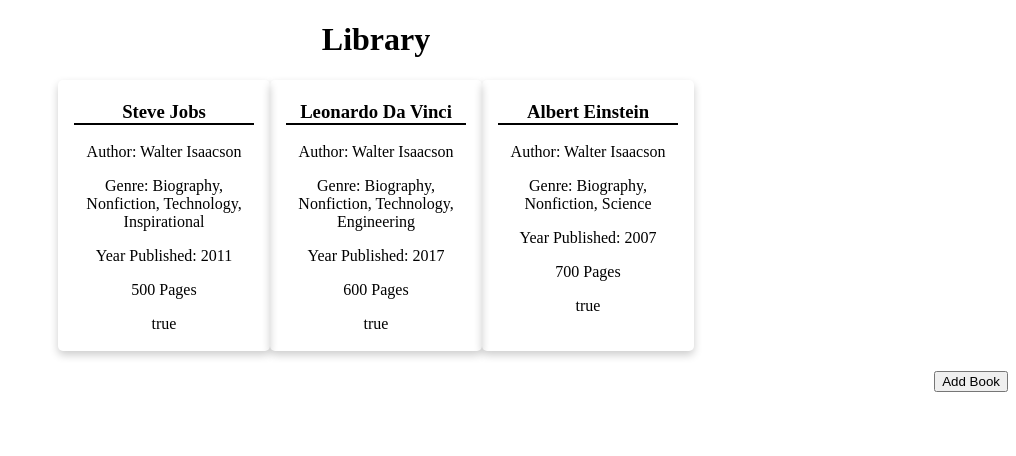
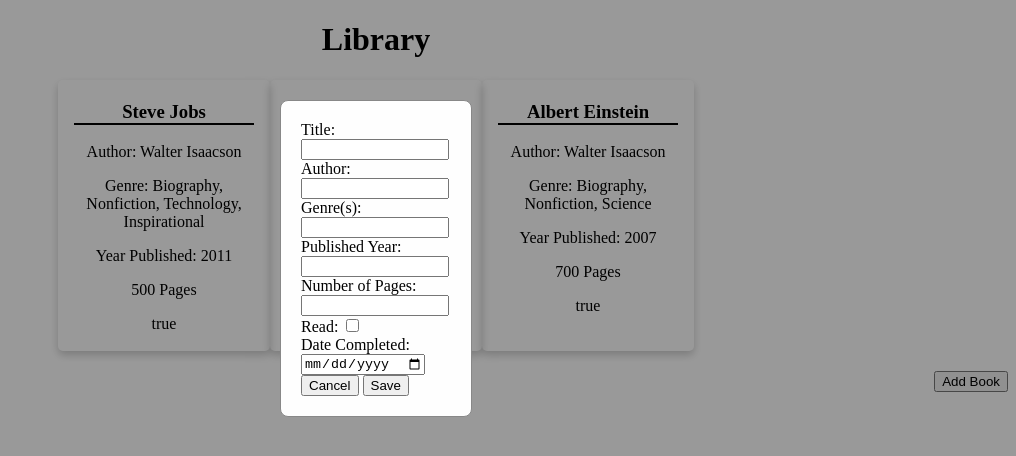
Before and after one commit to VincentProfile/TOP-library, a plain HTML site: page index.html in a window 1280 px wide. Both pictures are taken after a click on the button "Add Book". Shown: the whole page, without its empty margins (264-1280 px from the left). Drawn offline with Linux system fonts and the light colour scheme.

Commit message:
add basic form layout

```diff
--- a/index.html
+++ b/index.html
@@ -10,11 +10,41 @@
         <header>
             <h1 class="header">Library</h1>
         </header>
-        <div class="books">
+        <div class="books"></div>
 
+        <div id="bookModal" class="modal">
+            <div class="modal-content">
+                <form id = "bookForm" class="form">
+
+                    <Label for="title" class="label">Title:</Label>
+                    <input type="text" id="title" value="" class="input">
+
+                    <Label for="author" class="label">Author:</Label>
+                    <input type="text" id="author" value="" class="input">
+
+                    <Label for="genre" class="label">Genre(s):</Label>
+                    <input type="text" id="genre" value="" class="input">
+
+                    <Label for="year" class="label">Published Year:</Label>
+                    <input type="year" id="year" value="" class="input">
+
+                    <Label for="pages" class="label">Number of Pages:</Label>
+                    <input type="number" id="pages" value="" class="input">
+
+                    <Label for="read" class="label">Read:</Label>
+                    <input type="checkbox" id="read" value="" class="input"><br>
+
+                    <Label for="completedDate" class="label">Date Completed:</Label>
+                    <input type="date" id="completedDate" value="" class="input">
+
+                    <button class="button" id="closeForm">Cancel</button>
+                    <button class="button" id="addBook">Save</button>
+                </form>
+            </div>
         </div>
+
         <div class="controls">
-            <button class="addBook">Add Book</button>
+            <button class="button" id="openModal">Add Book</button>
         </div>
         <script src="index.js"></script>
     </body>
--- a/index.js
+++ b/index.js
@@ -6,6 +6,7 @@ let myLibrary = [
         Year: 2011,
         'Number of Pages': 500,
         Read: true,
+        DateCompleted: '01-01-2021',
     },
     {
         Title: 'Leonardo Da Vinci',
@@ -14,6 +15,7 @@ let myLibrary = [
         Year: 2017,
         'Number of Pages': 600,
         Read: true,
+        DateCompleted: '01-01-2021',
 
     },
     {
@@ -23,6 +25,7 @@ let myLibrary = [
         Year: 2007,
         'Number of Pages': 700,
         Read: true,
+        DateCompleted: '01-01-2021',
     },
 ];
 
@@ -30,12 +33,28 @@ function Book() {
     // constructor
 }
 
-function addBookToLibrary() {
+function addBookToLibrary(e) {
     // do stuff
 }
 
-const addBook = document.querySelector('.addBook');
-addBook.addEventListener('click', addBookToLibrary());
+const addBook = document.querySelector('#openModal');
+addBook.addEventListener('click', showForm);
+
+const form = document.querySelector('.modal');
+function showForm(){
+    form.style.display = 'block';
+}
+
+const cancelForm = document.querySelector('#closeForm');
+//cancelForm.addEventListener('click', closeForm);
+window.addEventListener('click', closeForm);
+
+function closeForm(e){
+    if (e.target == form) {
+        form.style.display = "none";
+    }
+}
+
 
 const books = document.querySelector('.books');
 
--- a/style.css
+++ b/style.css
@@ -27,3 +27,28 @@
     justify-content: flex-end;
     padding-top: 20px;
 }
+
+.modal {
+    display: none;
+    position: fixed;
+    padding-top: 100px;
+    left: 0;
+    top: 0;
+    width: 100%;
+    height: 100%;
+    background-color: rgba(0,0,0,0.4);
+}
+
+.modal-content {
+    background-color: #fefefe;
+    margin: auto;
+    padding: 20px;
+    border: 1px solid #888;
+    border-radius: 8px;
+    max-width: 150px;
+}
+.form{
+}
+.input{
+    max-width: 140px;
+}
```
